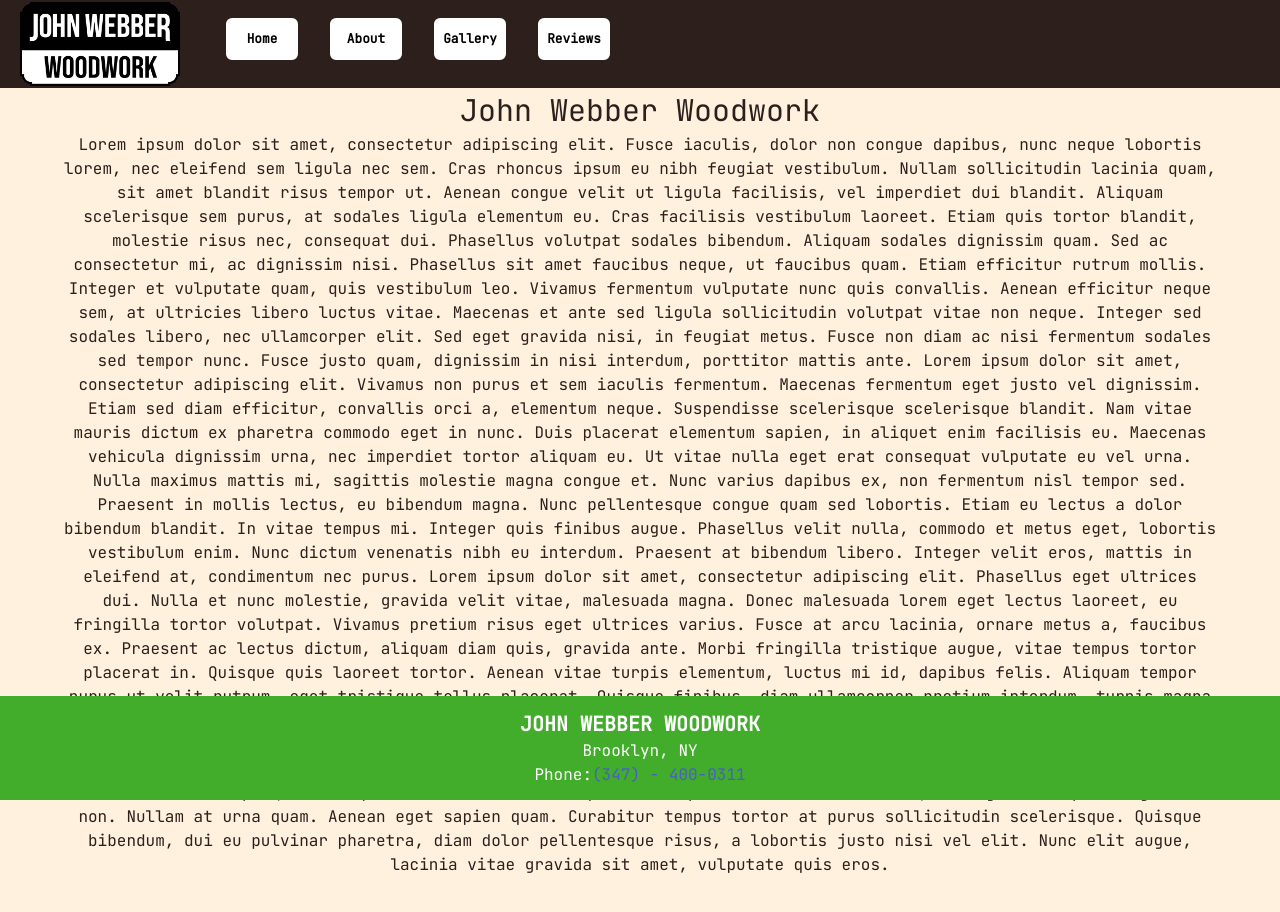
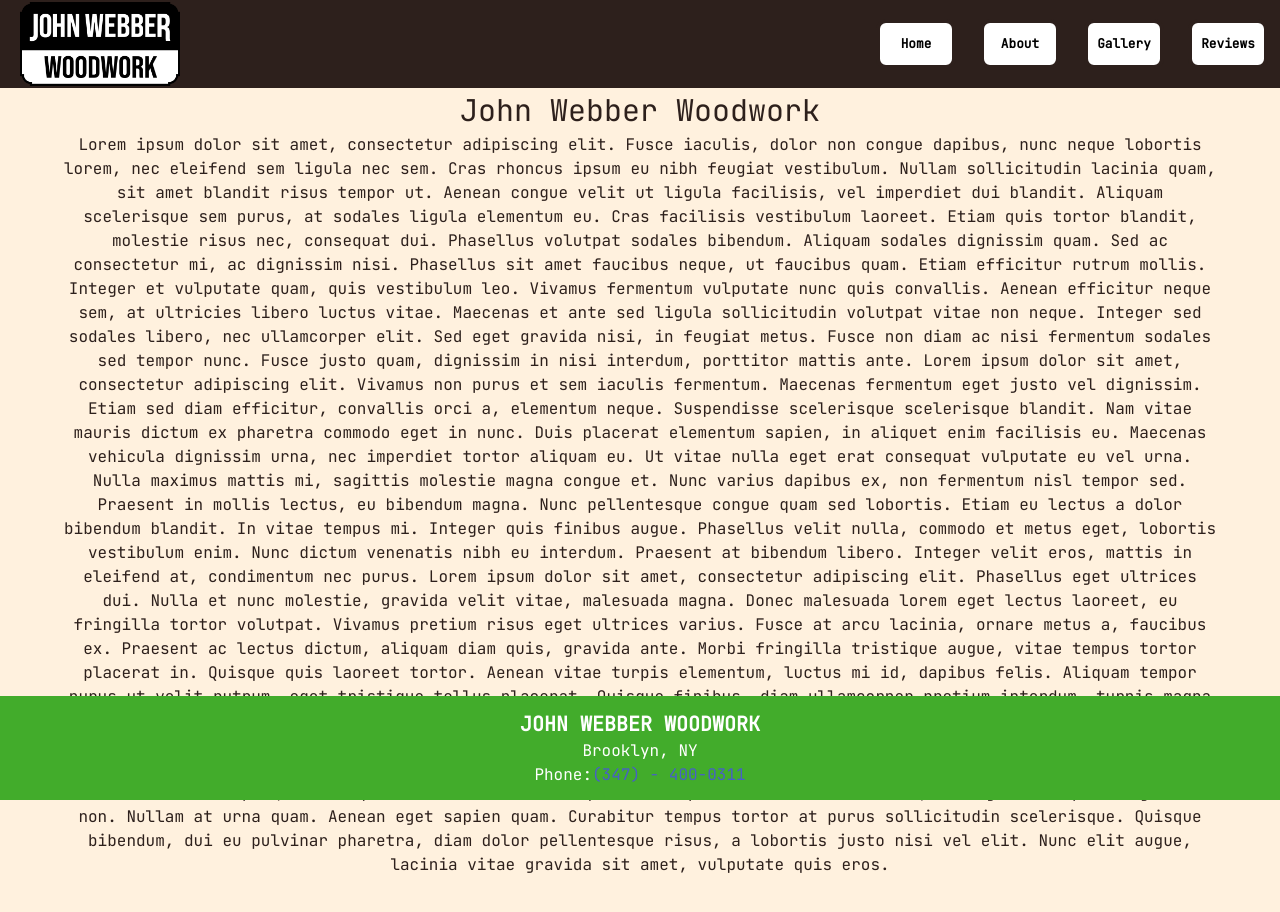
Before and after one commit to elizlotto/webberwoodwork, a React (Create React App) app in the folder client/: page / in a window 1280 px wide. Shown: the top 912 px of the page. Built offline with nearby package versions, Linux system fonts and the light colour scheme; a web font is replaced by a local one.

Commit message:
update burger menu and css

```diff
--- a/client/src/components/NavigationBar.css
+++ b/client/src/components/NavigationBar.css
@@ -1,16 +1,13 @@
 #navbar {
-  width: 100%;
-  /* position: static; */
+  position: static;
   background-color: #2d201c;
   color: #42ac2b;
 }
-.navbar-menu {
+
+/* extends the color of the navbar for when the mobile version is displayed and burger clicked to expand. */
+
+#navbarMenuHeroA {
   background-color: #2d201c;
-}
-/* extends the color of the navbar for when the mobile version is displayed and burger clicked to expand. */
-#navbarBasic {
-  margin-left: 30px;
-  margin-bottom: 10px;
 }
 
 img {
@@ -19,9 +16,9 @@ img {
   padding-top: 1%;
 }
 
-.navbar-burger {
+/* .navbar-burger {
   color: white;
-}
+} */
 
 .navbar-burger:hover {
   color: #ffd393;
--- a/client/src/components/NavigationBar.jsx
+++ b/client/src/components/NavigationBar.jsx
@@ -12,6 +12,8 @@ const NavigationBar = () => {
   }
 
   return (
+    <section class="hero is-primary is-medium">
+      <div class="hero-head">
         <nav id="navbar" role="navigation" className="navbar" aria-label="main navigation">
           <div className="navbar-brand">
             <Link to="/">
@@ -27,7 +29,7 @@ const NavigationBar = () => {
               className="navbar-burger burger"
               aria-label="menu"
               aria-expanded="false"
-          data-target="navbarBasic"
+              data-target="navbarMenuHeroA"
               onClick={toggleBurgerMenu}
             >
               <span aria-hidden="true"></span>
@@ -35,8 +37,8 @@ const NavigationBar = () => {
               <span aria-hidden="true"></span>
             </a>
           </div>
-      <div id="navbarBasic" class="navbar-menu">
-        <div className="navbar-start">
+          <div id="navbarMenuHeroA" class="navbar-menu">
+            <div className="navbar-end">
               <div className="navbar-item">
                 <Link to="/" className="btnclr" onClick={toggleBurgerMenu}>
                   <button>Home</button>
@@ -67,6 +69,8 @@ const NavigationBar = () => {
 
           <div className="navbar-end"></div>
         </nav>
+      </div>
+    </section>
   );
 };
 
```
Lines whose indentation alone changed are shown as unchanged.
